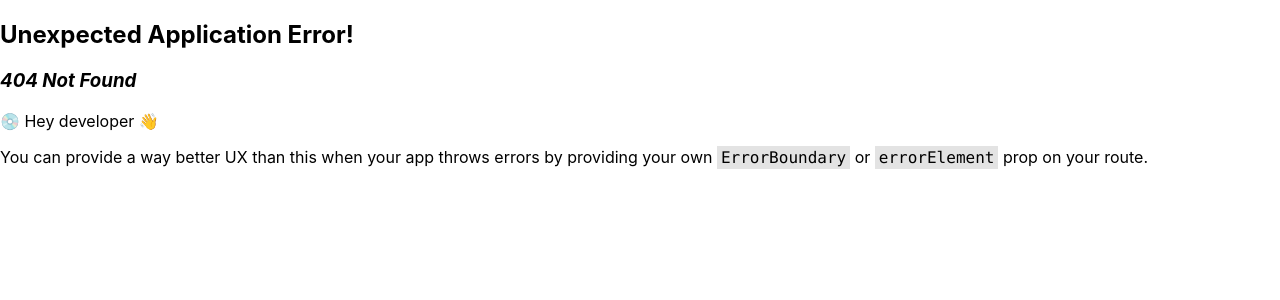
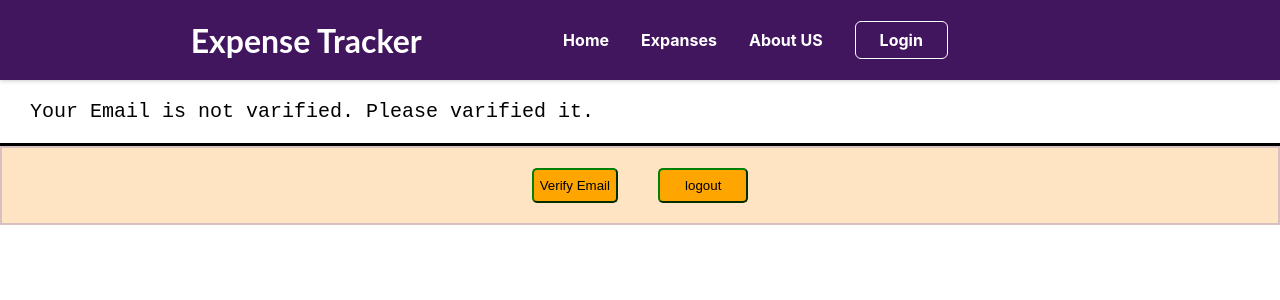
Before and after one commit to MilanTibadiya/Expense-Tracker, a React (Create React App) app in the folder expense-tracker/: page /varifyemail in a window 1280 px wide. Before the commit this address had no page. Shown: the top 300 px of the page. Built offline with nearby package versions, Linux system fonts and the light colour scheme.

Commit message:
05 (Verify User Email)

```diff
--- a/expense-tracker/src/App.js
+++ b/expense-tracker/src/App.js
@@ -1,10 +1,12 @@
 import React, { Fragment } from "react";
 import { createBrowserRouter, RouterProvider } from "react-router-dom";
+import { AuthContextProvider } from "./store/Auth-context";
 
 import Header from './components/Header/Header'
 import AuthForm from "./components/Auth/AuthForm";
 import Home from "./components/Pages/Home/Home";
 import CompleteProfile from "./components/Pages/CompleteProfile/CompleteProfile";
+import VarifyEmail from "./components/Auth/VarifyEmail";
 
 var router = createBrowserRouter( [
   {
@@ -14,6 +16,7 @@ var router = createBrowserRouter( [
       { path: "/", element: <AuthForm/> },
       { path: "/home", element: <Home/> },
       { path: "/completeprofile", element: <CompleteProfile/> },
+      { path: "/varifyemail", element: <VarifyEmail/> },
     ],
   },
 ]);
--- /dev/null
+++ b/expense-tracker/src/components/Auth/VarifyEmail.js
@@ -0,0 +1,41 @@
+import React, { useState } from "react";
+import axios from "axios";
+
+import { ToastContainer, toast } from 'react-toastify';
+import 'react-toastify/dist/ReactToastify.css';
+import classes from "./VarifyEmail.module.css";
+
+const VarifyEmail = () => {
+    const [text, setText] = useState('Your Email is not varified. Please varified it.')
+
+    const varifyEmailHandler = async () => {
+
+        try {
+            const res = await axios.post('https://identitytoolkit.googleapis.com/v1/accounts:sendOobCode?key=AIzaSyCq0D46LMMQdd83yquIDm-07jK4smD1MD4'
+            ,{
+            requestType: "VERIFY_EMAIL",
+            idToken: localStorage.getItem("idToken"),
+            }
+        );
+        setText("Please check your mail. and confirm the mail.");
+        toast('Successfully verified');
+        } catch (e) {
+            toast(e.response.data.error.message);
+        }
+    }
+
+    return (
+        <>
+        <div className={classes.welcome}>
+            <div className={classes.heading}><p>{text}</p></div>
+        </div>
+            <div className={classes.verifyEmail}>
+                <button onClick={() => varifyEmailHandler()} type='submit' className={classes.email}>Verify Email</button>
+                <button className={classes.logout}>logout</button>
+            </div>
+            <ToastContainer/>
+        </>
+    );
+};
+
+export default VarifyEmail;
--- /dev/null
+++ b/expense-tracker/src/components/Auth/VarifyEmail.module.css
@@ -0,0 +1,44 @@
+/* m */
+.welcome {
+    border-bottom: 3px solid black;
+    display: flex;
+    align-items: center;
+    justify-content: space-between;
+    padding-left: 30px;
+    padding-right: 30px;
+}
+
+.heading {
+    font-family: 'Courier New', Courier, monospace;
+    font-size: 20px;
+    font-weight: 300;
+}
+
+.verifyEmail {
+    border: 2px solid rgb(216, 192, 192);
+    display: flex;
+    align-items: center;
+    padding-block: 20px;
+    gap: 40px;
+    justify-content: center;
+    background-color: bisque;
+}
+
+.email{
+    background-color: orange;
+    border-radius: 5px;
+    cursor: pointer;
+    padding: 8px 6px;
+    border-color: green;
+}
+.logout{
+    background-color: orange;
+    border-radius: 5px;
+    cursor: pointer;
+    padding: 8px 25px;
+    border-color: green;
+}
+.email:hover, .logout:hover {
+    border-color: #fff;
+    color: #fff;
+}
--- a/expense-tracker/src/components/Pages/Home/Home.js
+++ b/expense-tracker/src/components/Pages/Home/Home.js
@@ -5,13 +5,18 @@ import classes from './Home.module.css';
 
 const Home = () => {
     return (
-        <>
+    <>
         <div className={classes.welcome}>
         <div className={classes.heading}>
         <p>Welcome to Expense Tracker App</p>
         </div>
+        <div className={classes.verifyEmail}>
         <div className={classes.profilelink}>
-            Your profile is incomplete.<NavLink to='/completeprofile'>Complete now</NavLink>
+            Your profile is incomplete.<NavLink to='/completeprofile'> Complete now</NavLink>
+        </div>
+        <div className={classes.profilelink}>
+            Please varify your Email.<NavLink to='/varifyemail'> Verify Now</NavLink>
+        </div>
         </div>
     </div>
     </>
--- a/expense-tracker/src/components/Pages/Home/Home.module.css
+++ b/expense-tracker/src/components/Pages/Home/Home.module.css
@@ -18,5 +18,15 @@
     padding-left: 30px;
     border-radius: 12px 0px 0px 12px;
     padding-right: 20px;
-    padding-block: 10px;
+    padding-block: 4px;
 }
+.profilelink a:hover {
+    color: #fff;
+}
+
+.verifyEmail {
+    display: flex;
+    flex-direction: column;
+    gap: 10px;
+    margin-block: 10px;
+}
--- /dev/null
+++ b/expense-tracker/src/store/Auth-context.js
@@ -0,0 +1,29 @@
+import React, { useState } from "react";
+
+const AuthContext = React.createContext();
+
+export const AuthContextProvider = (props) => {
+
+    let initialToken = localStorage.getItem('idToken')
+
+    const [token, setToken] = useState(initialToken);
+
+    const loginHandler = () => {};
+
+    const logoutHandler = () => {};
+
+    const contextValue = {
+        token: null,
+        isLoggedIn: !!token,
+        login: loginHandler,
+        logout: logoutHandler,
+    };
+
+    return (
+        <AuthContextProvider value={contextValue}>
+            {props.children}
+        </AuthContextProvider>
+    );
+};
+
+export default AuthContext;
```
